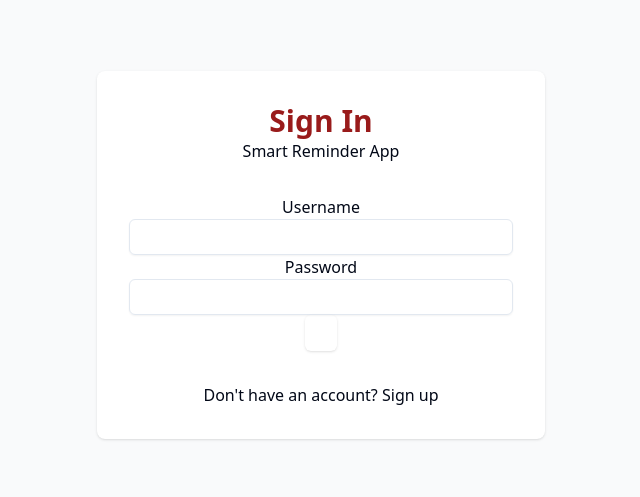
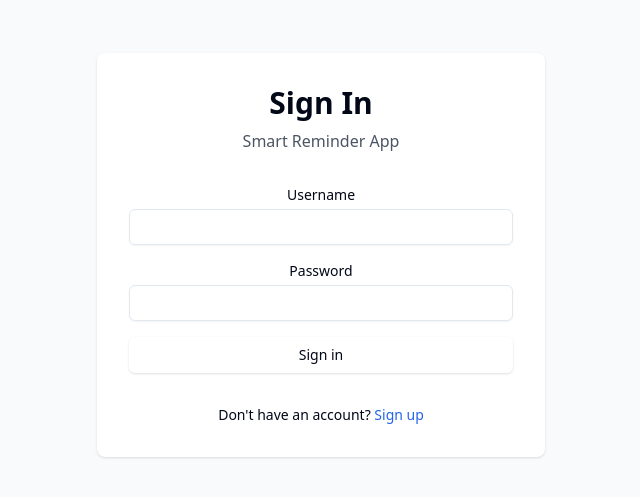
Before and after one commit to manishalama123/smart-reminder, a React app in the folder frontend/: page / in a window 1280 px wide. Shown: the part 177-674 px from the top of the page, without its empty margins (319-959 px from the left). Built offline with nearby package versions, Linux system fonts and the light colour scheme; the HTML template or start-up script is replaced by a standard one.

Commit message:
Login page success

```diff
--- a/frontend/src/pages/Login.tsx
+++ b/frontend/src/pages/Login.tsx
@@ -1,36 +1,75 @@
 import { Button } from '@/components/ui/button'
 import { Input } from '@/components/ui/input'
-
-import { Link } from 'react-router-dom'
+import { useAuthStore } from '@/stores/authStore';
+import { useState } from 'react'
+import { Link, useNavigate } from 'react-router-dom'
 
 export default function Login() {
+    const [username, setUsername] = useState('');
+    const [password, setPassword] = useState('');
+    const [error, setError] = useState('');
+    const [loading, setLoading] = useState(false);
+
+    const login = useAuthStore((state) => state.login);
+    const navigate = useNavigate();
+    const handleSubmit = async (e: React.FormEvent) => {
+        e.preventDefault();
+        setError('');
+        setLoading(true);
+
+        try {
+            await login({ username, password });
+            navigate('/dashboard');
+        } catch (err: any) {
+            setError(err.response?.data?.detail || 'Login failed. Please try again')
+        }
+        finally {
+            setLoading(false);
+        }
+    }
+
     return (
         <div className='min-h-screen flex items-center justify-center bg-gray-50 '>
             <div className='max-w-md w-full space-y-8 p-8 bg-white rounded-lg shadow'>
                 <div>
-                    <h2 className='text-3xl font-bold text-center text-red-800'>Sign In</h2>
-                    <p>
+                    <h2 className='text-3xl font-bold text-center '>Sign In</h2>
+                    <p className='mt-2 text-center text-gray-600 '>
                         Smart Reminder App
                     </p>
                 </div>
 
-                <form action="">
+                <form onSubmit={handleSubmit} className='space-y-4' >
+                    {error && (
+                        <div className='p-3 bg-red-50 border border-red-200 text-red-600 rounded'>
+                           {error}
+                        </div>
+                    )}
                     <div>
-                        <label >Username</label>
-                        <Input />
+                        <label className='block text-sm font-medium mb-1'>Username</label>
+                        <Input
+                            type='text'
+                            value={username}
+                            onChange={(e) => setUsername(e.target.value)}
+                            required
+                        />
                     </div>
 
                     <div>
-                        <label >Password</label>
-                        <Input />
+                        <label className='block text-sm fonte-medium mb-1 '>Password</label>
+                        <Input
+                            type='password'
+                            value={password}
+                            onChange={(e)=> setPassword(e.target.value)}
+                            required />
                     </div>
 
-                    <Button>
-
+                    <Button type='submit' className='w-full'>
+                        {loading ? 'Signing in...': 'Sign in'}
                     </Button>
                 </form>
-                <p>Don't have an account?{' '}
-                    <Link to='/'>
+
+                <p className='text-center text-sm'>Don't have an account?{' '}
+                    <Link to='/' className="text-blue-600 hover:underline">
                         Sign up
                     </Link></p>
 
--- a/frontend/src/services/api.ts
+++ b/frontend/src/services/api.ts
@@ -22,7 +22,7 @@ export const authAPI ={
         api.post<User>('/users/register/', data),
 
     login: (credential: LoginCredentials)=>
-        api.post<AuthTokens>('/users/loging/', credential),
+        api.post<AuthTokens>('/users/login/', credential),
 
     refreshToken: (refresh:string)=>
         api.post<{access:string}>('/users/token/refresh', {refresh}),
```
